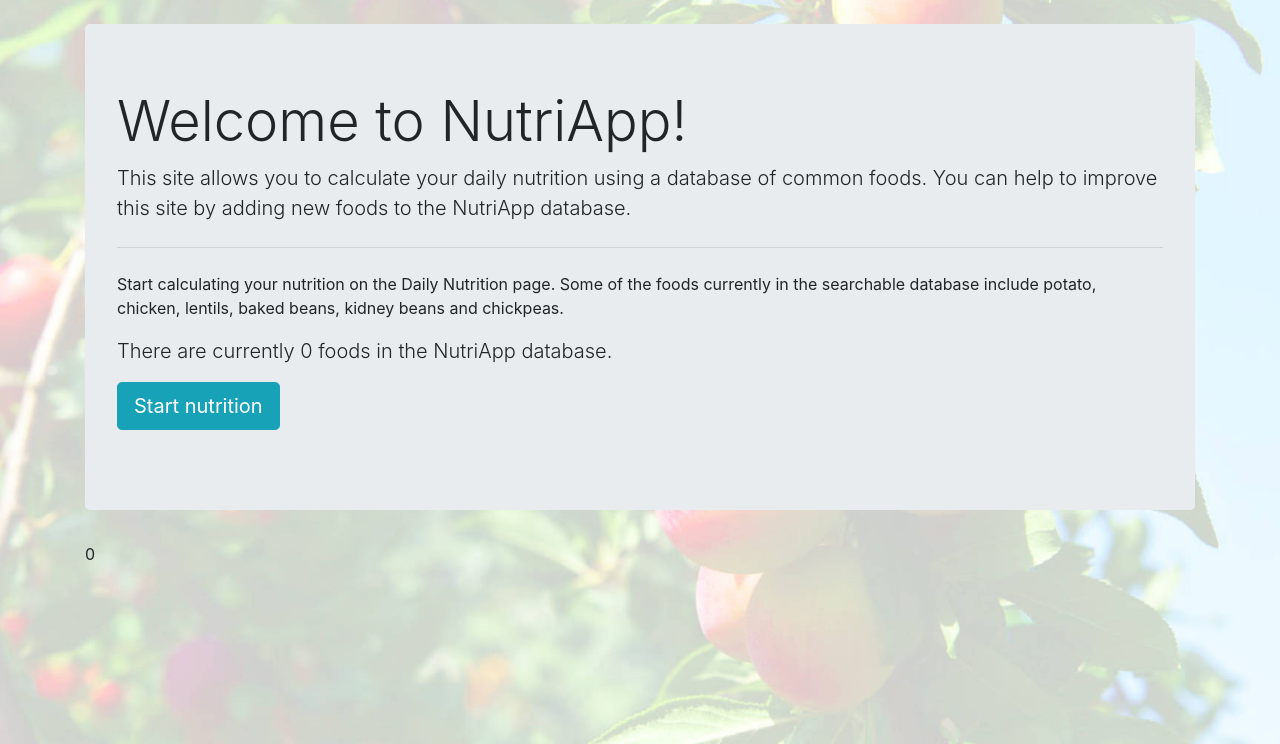
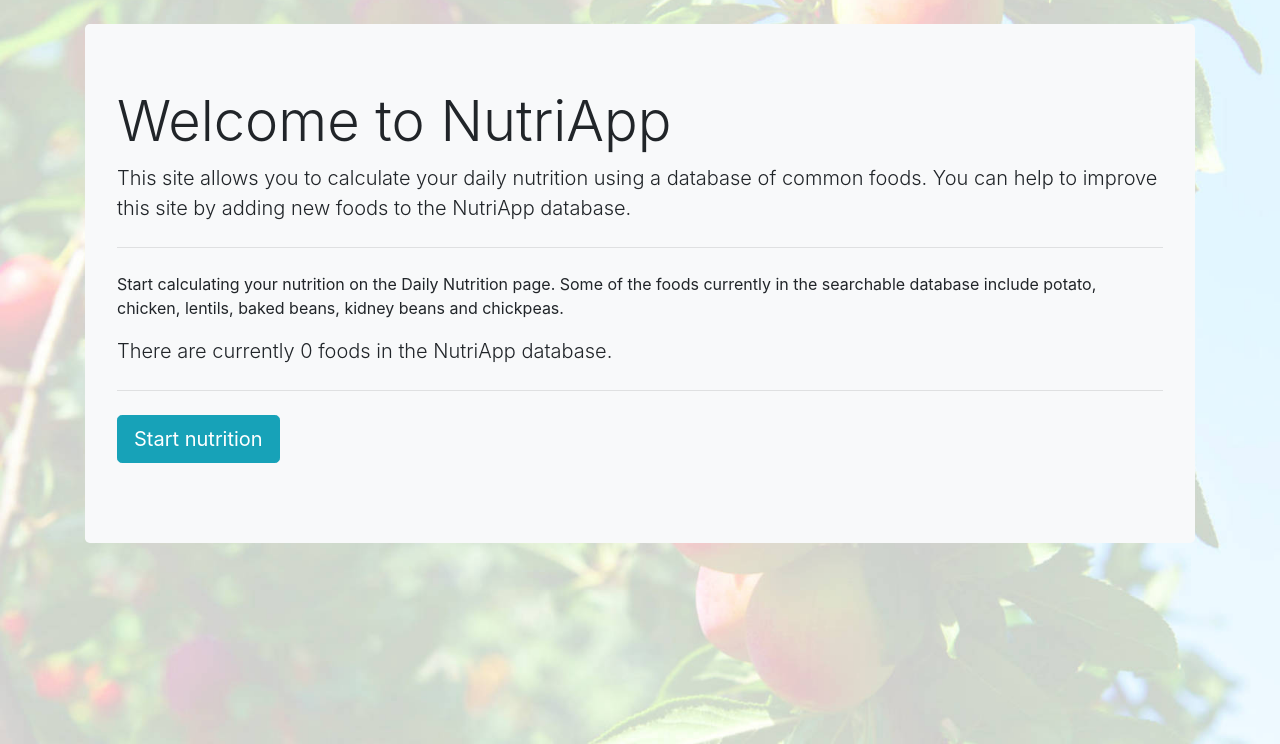
Before and after one commit to evmcodi/PracticalPythonData-CentricDevelopment-MilestoneProject3, a Flask app: page / in a window 1280 px wide. Shown: the part 56-800 px from the top of the page. Run offline with Flask 2, Linux system fonts and the light colour scheme; data that the repository does not hold is empty; some libraries are stand-ins or nearby versions.

Commit message:
refactor: Improve styling of home page.

```diff
--- a/templates/home.html
+++ b/templates/home.html
@@ -6,19 +6,21 @@ active
 
 {% block content %}
 
-<div class="jumbotron">
-    <h1 class="display-4">Welcome to NutriApp!</h1>
+<div class="jumbotron bg-light">
+    <h1 class="display-4">Welcome to NutriApp</h1>
     <p class="lead">This site allows you to calculate your daily nutrition using a database of common foods. You can
         help to improve this site by adding new foods to the NutriApp database.</p>
     <hr class="my-4">
     <p>Start calculating your nutrition on the Daily Nutrition page. Some of the foods currently in the searchable
         database include potato, chicken, lentils, baked beans, kidney beans and chickpeas.</p>
+
     <p class="lead">There are currently {{count}} foods in the NutriApp database.</p>
+    <hr class="my-4">
+
     <p class="lead">
         <a class="btn btn-info btn-lg" href="{{url_for('today')}}" role="button">Start nutrition</a>
     </p>
 </div>
 
-{{count}}
 
 {% endblock %}
```
